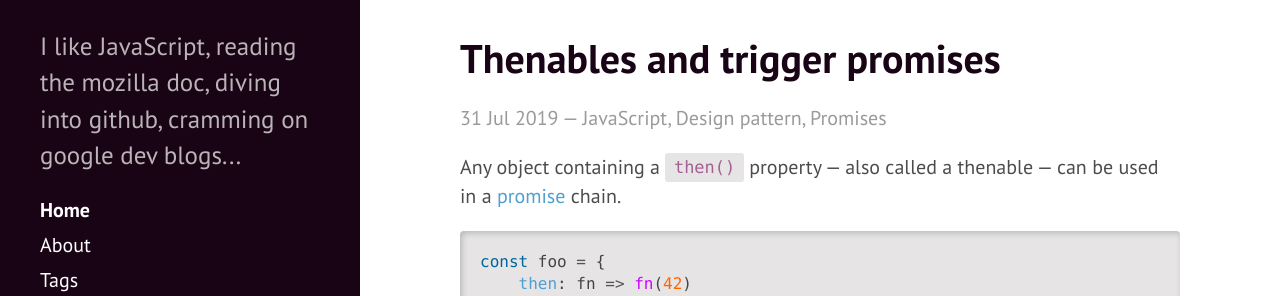
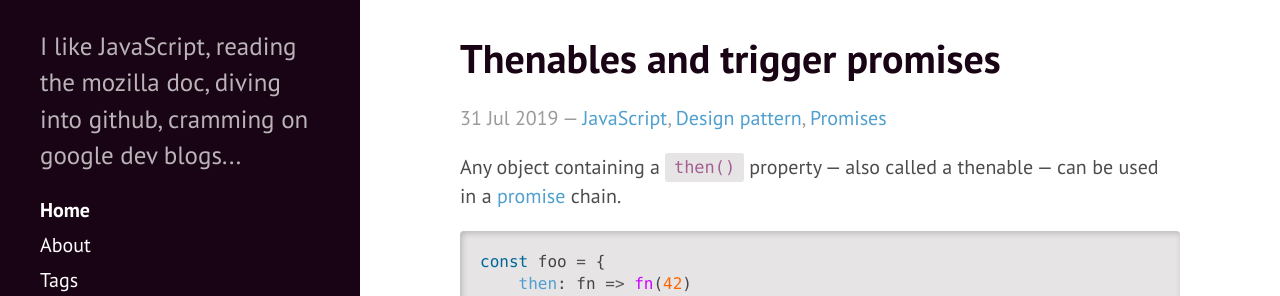
Before and after one commit to Sheraff/TIL, a Jekyll site: the page built from index.html, in a window 1280 px wide and 900 px high. Shown: the part 362-658 px from the top of the window. Built offline with Jekyll 4.4.1, drawn with Linux system fonts in a browser that asks for light colours; the list of posts is cut into pages by our own code.

Commit message:
functional tags

```diff
--- a/index.html
+++ b/index.html
@@ -15,7 +15,7 @@ title: Home
       {% if post.tags.size != 0 %}
         —
         {% for tag in post.tags %}
-          <span class="post-tag">{{ tag }}</span>{% if tag != post.tags.last %}, {% endif %}
+          <span class="post-tag"><a href="{{ site.baseurl}}tags?tag={{ tag }}">{{ tag }}</a></span>{% if tag != post.tags.last %}, {% endif %}
         {% endfor %}
       {% endif %}
     </span>
--- a/tags.html
+++ b/tags.html
@@ -29,6 +29,8 @@ title: Tags
 
 <script>
   const tag = decodeURI(window.location.search.split('=').pop())
+  if(!tag)
+    window.location.replace('{{ site.baseurl }}404')
   document.querySelectorAll('.post').forEach(node => {
     if(!node.dataset.tags.split(',').includes(tag))
       node.style.display = 'none'
```
